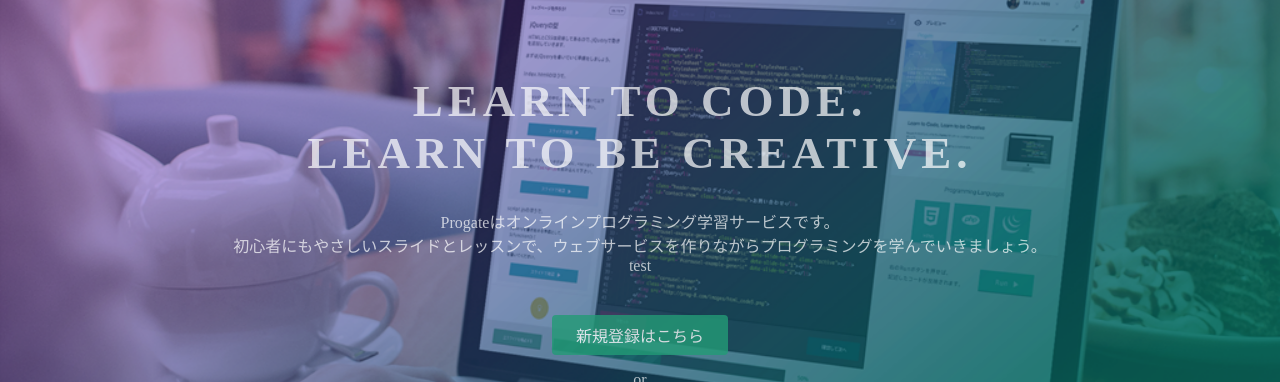
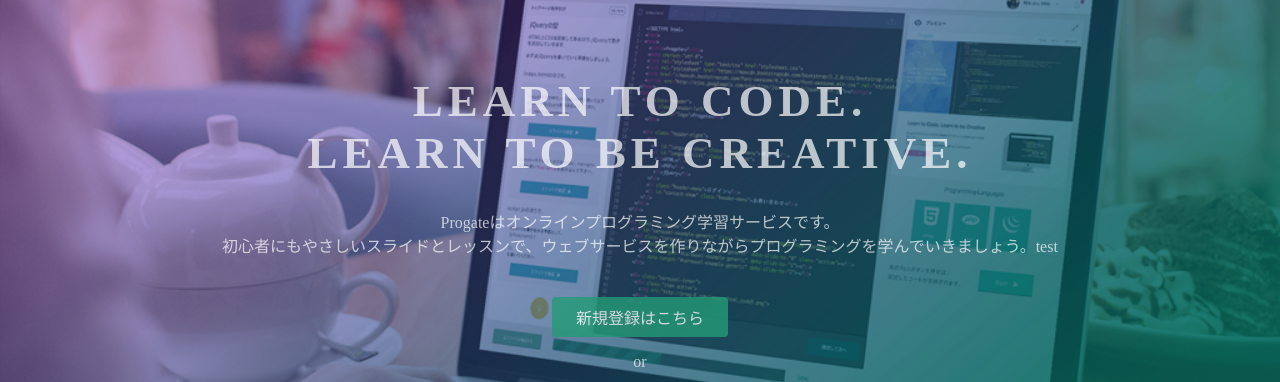
Before and after one commit to shiba54/shiba54.github.io, a plain HTML site: page index.html in a window 1280 px wide. Shown: the part 135-517 px from the top of the page. Drawn offline with Linux system fonts and the light colour scheme.

Commit message:
Update index.html

```diff
--- a/index.html
+++ b/index.html
@@ -24,7 +24,7 @@
   <div class="top-wrapper">
     <div class="container">
       <h1>LEARN TO CODE.<br>LEARN TO BE CREATIVE.</h1>
-      <p>Progateはオンラインプログラミング学習サービスです。<br>初心者にもやさしいスライドとレッスンで、ウェブサービスを作りながらプログラミングを学んでいきましょう。<br>test</p>
+      <p>Progateはオンラインプログラミング学習サービスです。<br>初心者にもやさしいスライドとレッスンで、ウェブサービスを作りながらプログラミングを学んでいきましょう。test</p>
       <div class="btn-wrapper">
         <a href="#" class="btn signup">新規登録はこちら</a>
         <p>or</p>
```
